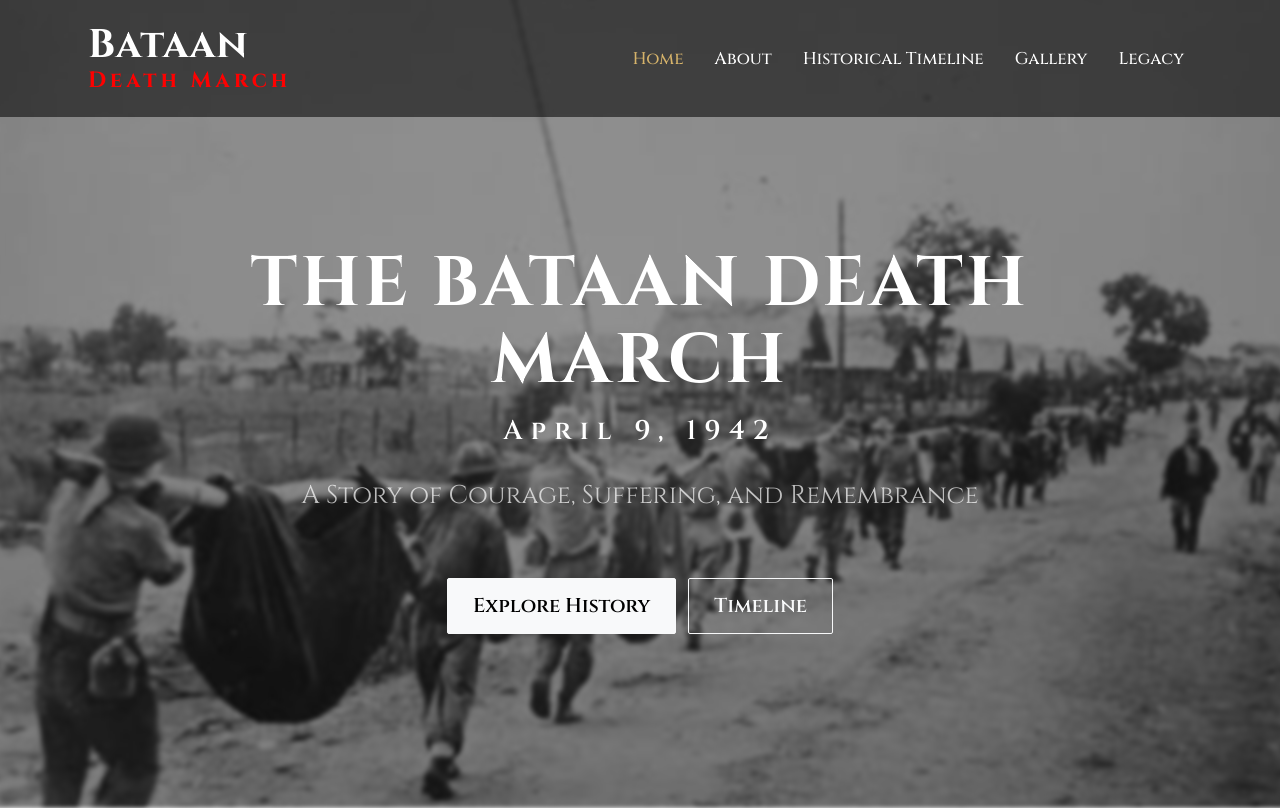
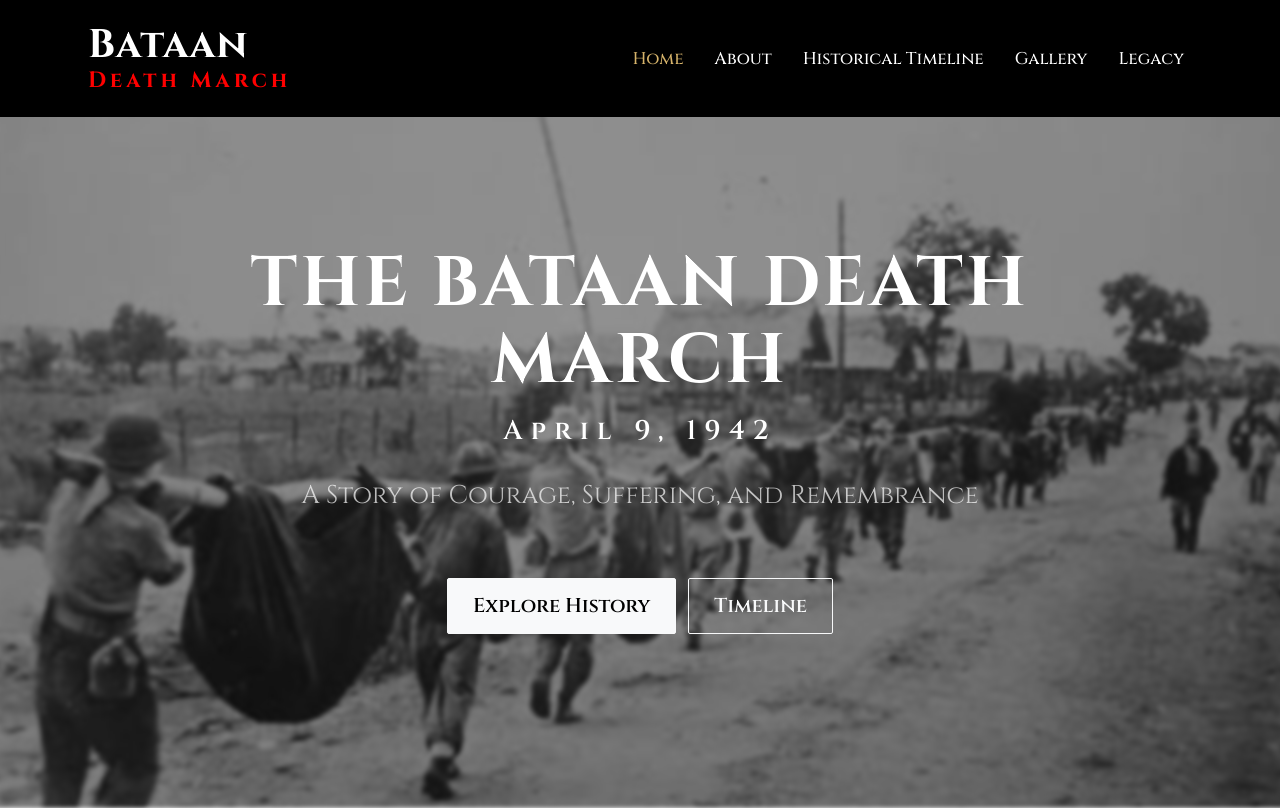
Before and after one commit to ashzx10/-CCS114-Midterm-Assessment-Task-, a plain HTML site: page index.html in a window 1280 px wide. Drawn offline with nearby package versions, Linux system fonts and the light colour scheme.

Commit message:
Update navbar background color to black

```diff
--- a/style.css
+++ b/style.css
@@ -12,7 +12,7 @@ body {
 .navbar {
     z-index: 3;
     padding: 20px 40px;
-    background: rgba(0, 0, 0, 0.55);
+    background:black;
 }
 
 .navbar-brand {
```
